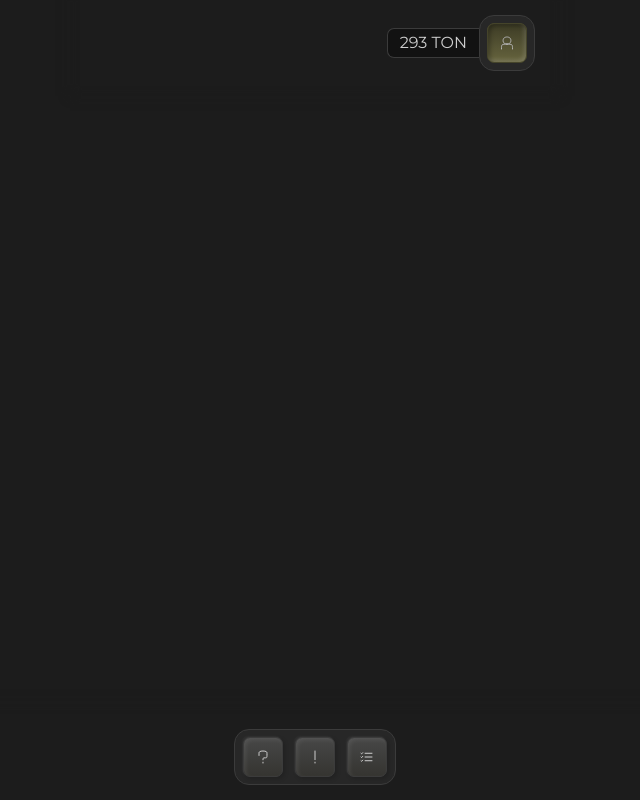
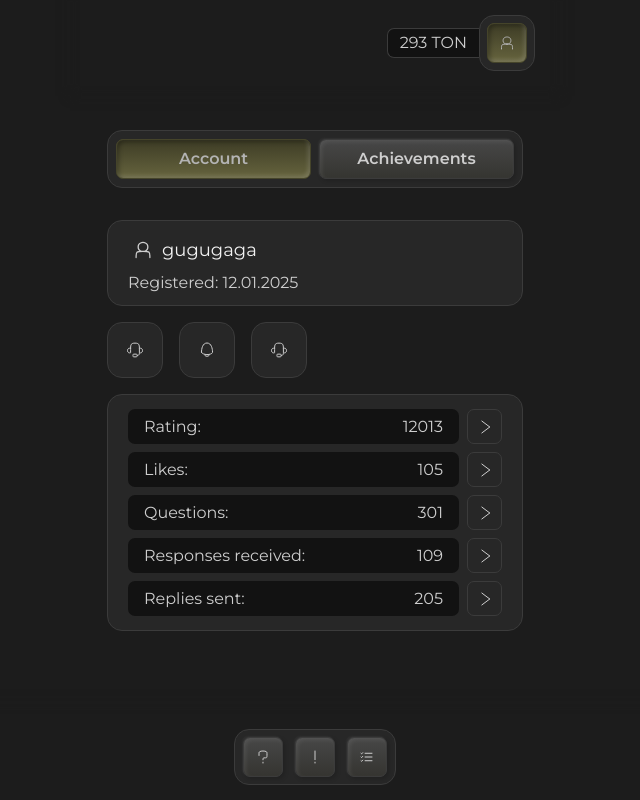
Before and after one commit to zamao9/consensusChain, a React (Vite) app: page / in a window 1280 px wide. Both pictures are taken after a click on the button 832 px from the left and 43 px from the top of the page. Shown: the whole page, without its empty margins (325-965 px from the left). Built offline with nearby package versions, Linux system fonts and the light colour scheme.

Commit message:
test 0.0.7 — profile-page

```diff
--- a/src/components/appScreen/AppScreen.jsx
+++ b/src/components/appScreen/AppScreen.jsx
@@ -72,8 +72,10 @@ const AppScreen = () => {
 				{/* Marquees */}
 				{/* <Marquees /> */}
 
-				{/* Header */}
+				{/* Страница Header */}
 				<Header curItem={curItem} setItem={setItem} setPage={setPage} />
+
+				{/* Страница Profile */}
 
 				{/* Страница Profile */}
 				{curPage === 'profile-page' && <ProfilePage />}
--- a/src/components/commentsPage/commentsPage.sass
+++ b/src/components/commentsPage/commentsPage.sass
@@ -32,10 +32,8 @@
 			align-items: center
 			width: 60px
 			height: 60px
-			@include index.border7
-			border: 1px solid index.$c-stroke
 			cursor: pointer
-			transition: 0.2s ease
+			@include index.link
 			svg
 				width: 40px
 				height: 40px
@@ -44,4 +42,4 @@
 	.comments-page
 		.reactions
 			&__button:hover
-				@include index.button-hover
+				@include index.link-hover
--- a/src/components/popupBackground/popupBackground.sass
+++ b/src/components/popupBackground/popupBackground.sass
@@ -34,11 +34,10 @@
 		justify-content: center
 		width: 40px
 		height: 40px
-		@include index.border7
 		cursor: pointer
-		transition: 0.2s ease
+		@include index.link
 
 @media (any-hover:hover)
 	.popup-background
 		&__close:hover
-			@include index.button-hover
+			@include index.link-hover
--- a/src/components/profilePage/ProfilePage.jsx
+++ b/src/components/profilePage/ProfilePage.jsx
@@ -1,7 +1,216 @@
+import { useState } from 'react';
 import './profilePage.sass';
+import {
+	ArrowRightIcon,
+	NotificationIcon,
+	ProfileIcon,
+	SuccessIcon,
+	SupportIcon,
+} from '../../constants/SvgIcons';
 
 const ProfilePage = () => {
-	return;
+	// Структура Линков
+	const linksData = [
+		{
+			key: 1,
+			svg: <SupportIcon />,
+			handler: () => {
+				console.log('support');
+			},
+		},
+		{
+			key: 2,
+			svg: <NotificationIcon />,
+			handler: () => {
+				console.log('notification');
+			},
+		},
+		{
+			key: 3,
+			svg: <SupportIcon />,
+			handler: () => {
+				console.log("don't know");
+			},
+		},
+	];
+
+	// Структура Статистики
+	const statsData = [
+		{
+			key: 1,
+			name: 'Rating:',
+			count: 12013,
+			svg: <ArrowRightIcon />,
+			handler: () => {
+				console.log('Rating');
+			},
+		},
+		{
+			key: 2,
+			name: 'Likes:',
+			count: 105,
+			svg: <ArrowRightIcon />,
+			handler: () => {
+				console.log('Likes');
+			},
+		},
+		{
+			key: 3,
+			name: 'Questions:',
+			count: 301,
+			svg: <ArrowRightIcon />,
+			handler: () => {
+				console.log('Questions');
+			},
+		},
+		{
+			key: 4,
+			name: 'Responses received:',
+			count: 109,
+			svg: <ArrowRightIcon />,
+			handler: () => {
+				console.log('Responses received');
+			},
+		},
+		{
+			key: 5,
+			name: 'Replies sent:',
+			count: 205,
+			svg: <ArrowRightIcon />,
+			handler: () => {
+				console.log('Replies sent');
+			},
+		},
+	];
+
+	// Структура Ачивок
+	const achievementsData = [
+		{
+			key: 1,
+			title: 'Bla bla bla',
+			text: 'Submit more than 3 questions.',
+			icon: <SuccessIcon />,
+			done: true,
+		},
+		{
+			key: 2,
+			title: 'Bla bla bla 2',
+			text: 'Submit more than 10 questions.',
+			icon: <SuccessIcon />,
+			done: false,
+		},
+		{
+			key: 3,
+			title: 'Bla bla bla 3',
+			text: 'Submit more than 20 questions.',
+			icon: <SuccessIcon />,
+			done: false,
+		},
+	];
+
+	const [tab, setTab] = useState('account');
+
+	return (
+		<div className='profile-page'>
+			{/* Табы */}
+			<ul className='tabs mb--32'>
+				<li>
+					<button
+						className={`button tabs__item ${tab === 'account' ? 'active' : ''}`}
+						onClick={() => setTab('account')}
+					>
+						Account
+					</button>
+				</li>
+				<li>
+					<button
+						className={`button tabs__item ${tab === 'achievements' ? 'active' : ''}`}
+						onClick={() => setTab('achievements')}
+					>
+						Achievements
+					</button>
+				</li>
+			</ul>
+
+			{/* Если Таб Account отображать */}
+			{tab === 'account' && (
+				<>
+					{/* Обертка Никнейма, Даты регистрации */}
+					<div className='user mb--16'>
+						{/* Никнейм */}
+						<div className='user__name'>
+							<ProfileIcon />
+							<span className='title user__title'>gugugaga</span>
+						</div>
+
+						{/* Дата регистрации */}
+						<div>
+							Registered: <span>12.01.2025</span>
+						</div>
+					</div>
+
+					{/* Обертка Поддержки, ... */}
+					<ul className='links mb--16'>
+						{/* Линки */}
+						{linksData.map((element) => (
+							<li className='links__item' key={element.key}>
+								<button className='links__button' onClick={element.handler}>
+									{element.svg}
+								</button>
+							</li>
+						))}
+					</ul>
+
+					{/* Обертка статистики */}
+					<div className='stats'>
+						{/* Список статистики */}
+						<ul className='stats__list'>
+							{/* Элементы списка статистики */}
+							{statsData.map((element) => (
+								<li className='stats__item' key={element.key}>
+									{/* Данные элементов статистики */}
+									<div className='stats__data'>
+										<span className='stats__name'>{element.name}</span>
+										<span className='stats__count'>{element.count}</span>
+									</div>
+
+									{/* Линк элементов статистики */}
+									<button className='stats__button' onClick={element.handler}>
+										{element.svg}
+									</button>
+								</li>
+							))}
+						</ul>
+					</div>
+				</>
+			)}
+
+			{/* Если Таб Achievements */}
+			{tab === 'achievements' && (
+				<>
+					{/* Список Ачивок */}
+					<ul className='achievements'>
+						{/* Элемент списка Ачивок */}
+						{achievementsData.map((element) => (
+							<li
+								className={`achievements__item ${element.done === true ? 'done' : ''}`}
+								key={element.key}
+							>
+								{/* Контент элемента*/}
+								<div className='achievements__content'>
+									<h2 className='title lh--140 achievements__title'>{element.title}</h2>
+									<p className='lh--140 achievements__text'>{element.text}</p>
+								</div>
+
+								{/* Иконка выполненой ачивки */}
+								{element.done === true && <div className='achievements__icon'>{element.icon}</div>}
+							</li>
+						))}
+					</ul>
+				</>
+			)}
+		</div>
+	);
 };
 
 export default ProfilePage;
--- a/src/components/profilePage/profilePage.sass
+++ b/src/components/profilePage/profilePage.sass
@@ -1 +1,132 @@
 @use '../../index'
+
+.profile-page
+	max-width: 416px
+	margin: 0 auto
+
+	/* Обертка Никнейма, Дата регистрации */
+	.user
+		padding: 14px 20px
+		@include index.border15
+		background-color: index.$c-bg-900
+		display: flex
+		align-items: flex-start
+		flex-direction: column
+		gap: 10px
+
+		/* Никнейм */
+		&__name
+			display: flex
+			align-items: center
+			gap: 4px
+			& svg
+				width: 30px
+				height: 30px
+		&__title
+			font-weight: 400
+
+	/* Обертка Поддержки, ... */
+	.links
+		display: flex
+		flex-wrap: wrap
+		gap: 16px
+		width: 100%
+
+		/* Линки */
+		&__item
+			display: flex
+			align-items: center
+			justify-content: center
+			width: 56px
+			height: 56px
+			@include index.border15
+			background-color: index.$c-bg-900
+		&__button
+			display: flex
+			align-items: center
+			justify-content: center
+			width: 40px
+			height: 40px
+			@include index.link
+			border-color: transparent !important
+
+	/* Обертка статистики */
+	.stats
+		padding: 14px 20px
+		@include index.border15
+		background-color: index.$c-bg-900
+
+		/* Список статистики */
+		&__list
+			display: flex
+			flex-direction: column
+			gap: 8px
+
+		/* Элемент списка статистики */
+		&__item
+			display: flex
+			gap: 8px
+
+		/* Данные элементов статистики */
+		&__data
+			display: flex
+			align-items: center
+			justify-content: space-between
+			width: 100%
+			height: 35px
+			padding: 0 16px
+			@include index.border7
+			background-color: index.$c-bg-input
+
+		&__button
+			flex-shrink: 0
+			display: flex
+			align-items: center
+			justify-content: center
+			width: 35px
+			height: 35px
+			@include index.link
+
+	/* Список Ачивок */
+	.achievements
+		display: grid
+		gap: 16px
+
+		/* Элемент списка Ачивок */
+		&__item
+			display: flex
+			align-items: center
+			gap: 10px
+			padding: 14px 20px
+			@include index.border15
+			background-color: index.$c-bg-900
+			&.done
+				.achievements__title, .achievements__text
+					color: index.$c-text-disabled
+
+		/* Контент элемента */
+		&__content
+			display: grid
+			gap: 8px
+			width: 100%
+
+		/* Иконка выполненой ачивки */
+		&__icon
+			flex-shrink: 0
+			display: flex
+			align-items: center
+			justify-content: center
+			width: 30px
+			height: 30px
+			& svg
+				stroke: index.$c-text-disabled
+
+@media (any-hover:hover)
+	.profile-page
+		.links
+			&__button:hover
+				@include index.link-hover
+
+		.stats
+			&__button:hover
+				@include index.link-hover
--- a/src/components/questionsPage/questionsItem/QuestionsItem.jsx
+++ b/src/components/questionsPage/questionsItem/QuestionsItem.jsx
@@ -118,7 +118,7 @@ const QuestionsItem = ({
 				{comments === 'comments-page' && (
 					<button
 						type='button'
-						className='button questions-page__button questions-page__leave-a-comment disabled'
+						className='questions-page__button questions-page__leave-a-comment'
 						onClick={() => {
 							console.log('click');
 						}}
--- a/src/constants/svgIcons.jsx
+++ b/src/constants/svgIcons.jsx
@@ -186,6 +186,12 @@ export const SuccessIcon = () => (
 	</svg>
 );
 
+export const SupportIcon = () => (
+	<svg width='24' height='24' viewBox='0 0 24 24' fill='none' xmlns='http://www.w3.org/2000/svg'>
+		<path d='M7.60965 10.3512C7.607 11.4244 7.60314 14.748 7.60314 14.748C7.60314 14.748 6.36775 15.0491 5.67952 14.748C4.1064 14.0598 4.10726 11.0414 5.67952 10.3512C6.36971 10.0482 7.60965 10.3512 7.60965 10.3512ZM7.60965 10.3512C7.61124 9.70727 7.60314 10.8563 7.60965 10.3512ZM7.60965 10.3512C7.66025 6.42432 8.10424 5.12991 12 5.12991C15.8958 5.12991 16.3397 6.42432 16.3904 10.3512M16.3904 10.3512L16.3969 14.748M16.3904 10.3512C16.3969 10.8563 16.3904 9.75612 16.3904 10.3512ZM16.3904 10.3512C16.3904 10.3512 17.6303 10.0482 18.3205 10.3512C19.8927 11.0414 19.8936 14.0598 18.3205 14.748C17.6322 15.0491 16.3969 14.748 16.3969 14.748M16.3969 14.748C16.3947 15.6641 16.3969 17.4961 14.061 17.4961M14.061 17.4961C14.061 16.1221 14.0885 16.1221 12 16.1221C9.91149 16.1221 9.93897 16.1221 9.93897 17.4961C9.93897 18.8701 9.93897 18.8701 12 18.8701C14.061 18.8701 14.061 18.8701 14.061 17.4961Z' />
+	</svg>
+);
+
 export const TasksIcon = () => (
 	<svg width='24' height='24' viewBox='0 0 24 24' fill='none' xmlns='http://www.w3.org/2000/svg'>
 		<path d='M10.0677 12L17 12M6 12L6.63021 12.6L7.71057 11.4' strokeLinecap='round' />
--- a/src/index.sass
+++ b/src/index.sass
@@ -19,6 +19,23 @@ $c-bg-button-active: #66643E
 
 $c-stroke: #3B3B3B
 $c-stroke-active: #45442A
+
+@mixin link
+	background: none !important
+	border: 1px solid $c-stroke !important
+	border-radius: 7px !important
+	transition: 0.2s ease
+	box-shadow: none !important
+	&:focus-visible
+		border-color: transparent !important
+		box-shadow: 0 0 0 rgba($c-black, 0.16), 0 0 0 rgba($c-white, 0.06) ,2px 2px 4px rgba($c-black, 0.32) inset, -2px -2px 4px rgba($c-white, 0.16) inset !important
+
+@mixin link-hover
+	border-color: transparent !important
+	box-shadow: 0 0 0 rgba($c-black, 0.16), 0 0 0 rgba($c-white, 0.06) ,2px 2px 4px rgba($c-black, 0.32) inset, -2px -2px 4px rgba($c-white, 0.16) inset !important
+	color: $c-text-active
+	svg
+		stroke: $c-text-active !important
 
 @mixin button
 	background: linear-gradient(to bottom, rgba(71, 71, 71, 0.4), rgba(26, 25, 15, 0.4))
@@ -58,6 +75,7 @@ body
 	font-weight: 400
 	color: $c-text
 	user-select: none
+	word-break: break-word
 
 .section
 	background-color: $c-bg-main
@@ -99,6 +117,8 @@ body
 	line-height: 16px
 	cursor: pointer
 	user-select: none
+	&.active
+		@include button-active
 	&.disabled
 		pointer-events: none
 		background: none
@@ -134,6 +154,15 @@ body
 	gap: 4px
 	&__name
 		word-break: break-all
+
+.tabs
+	display: flex
+	gap: 8px
+	padding: 8px
+	@include border15
+	background-color: $c-bg-900
+	& li
+		width: 100%
 
 svg
 	flex-shrink: 0
```
Also changed, not shown: src/components/questionsPage/questionsPage.sass (+11 -3 lines), src/components/reportPopup/reportPopup.sass (+8 -9 lines), src/assets/svgs/support.svg (added).
